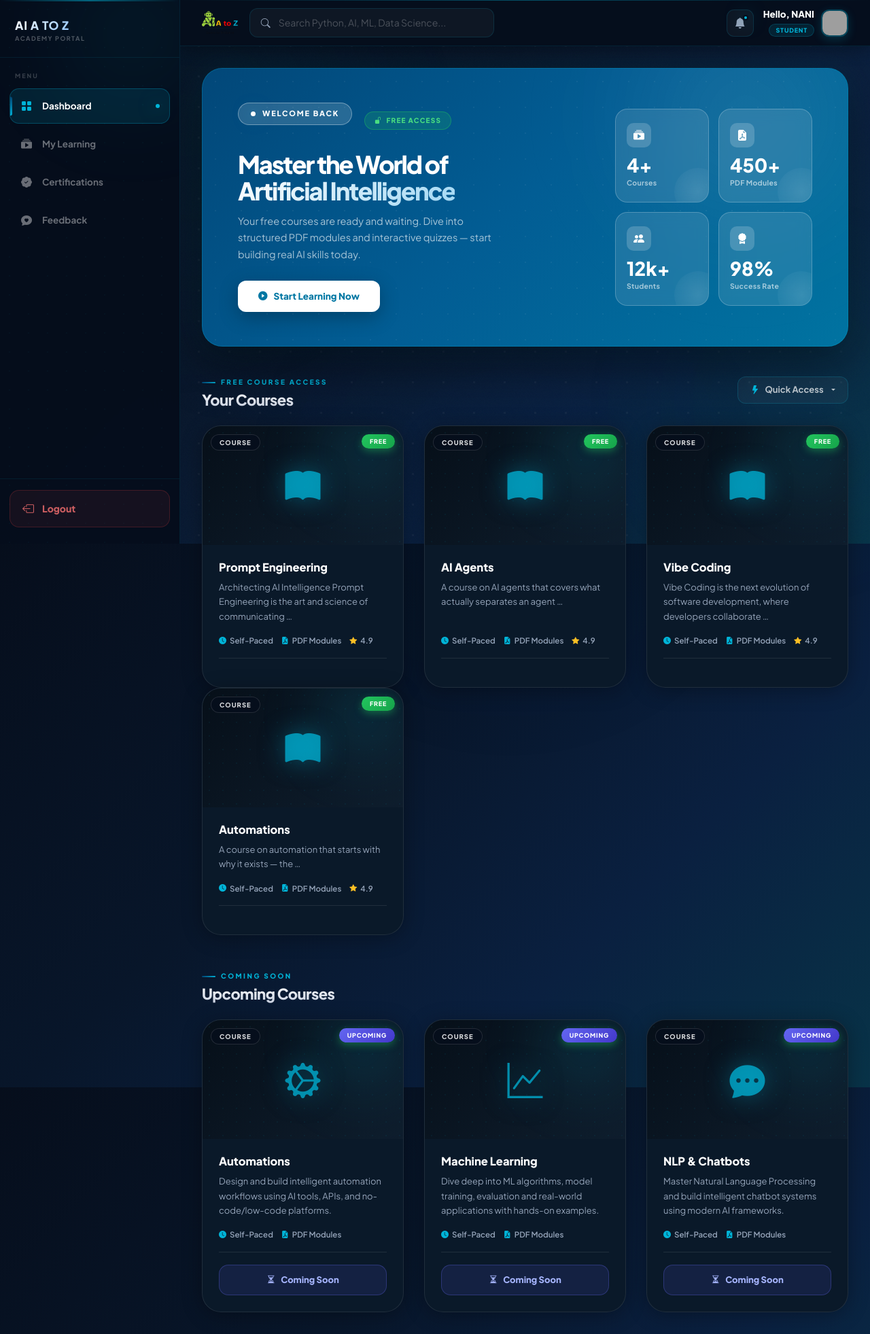
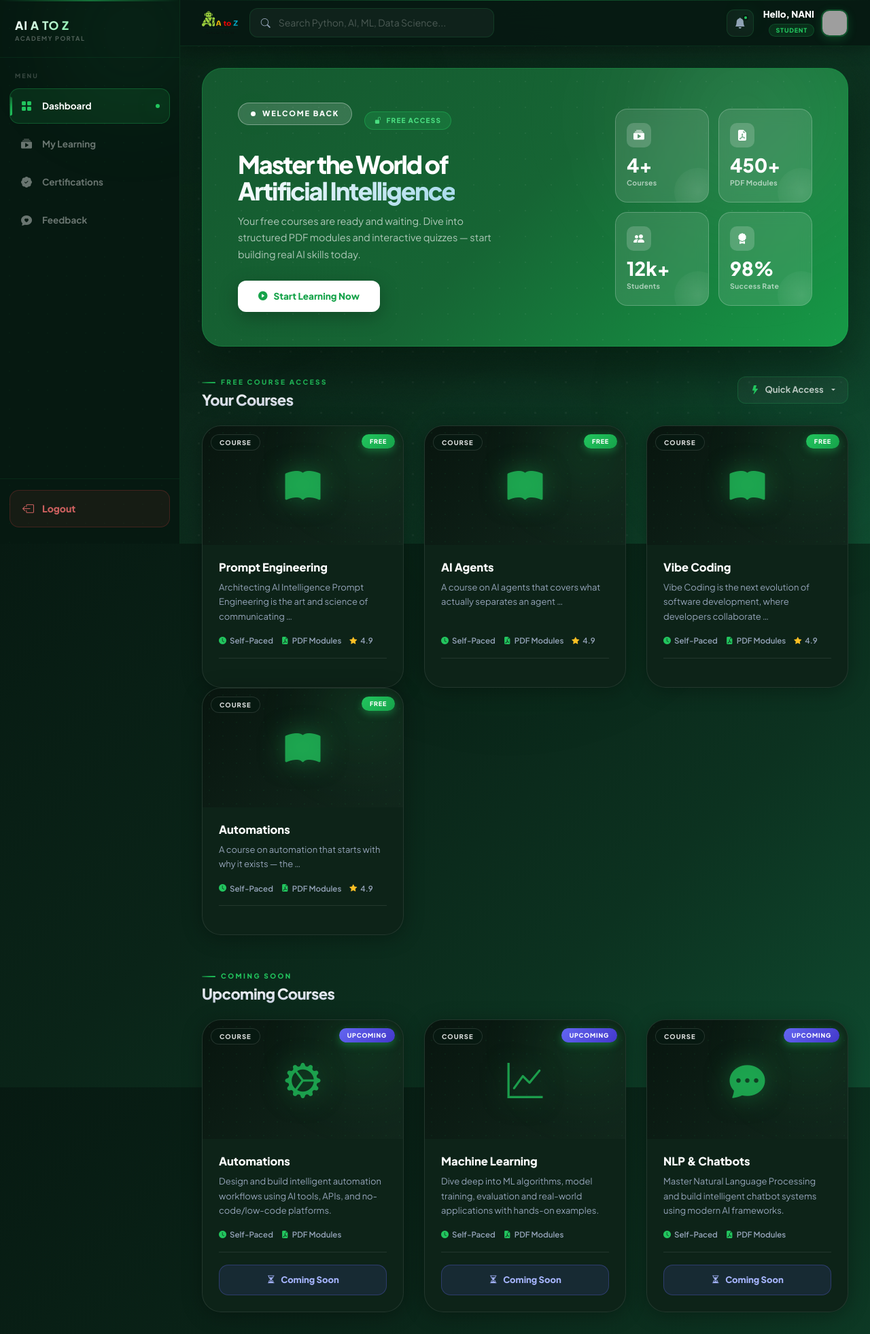
Before and after one commit to abhiram423/aiatoz_elearning, a Django app: template assets/templates/user_templates/dashboard.html in a window 1280 px wide. Shown: the whole page at 68% size. Run offline with Django 5.2, Linux system fonts and the light colour scheme; the template is opened without the code that fills it: values that come from a table or form of the project are taken from there, others are empty; data comes from the database, SQL or seed files in the repository; some libraries are stand-ins or nearby versions; grey boxes are pictures that could not be loaded.

Commit message:
added all blue to green in user , main

```diff
--- a/assets/templates/user_templates/dashboard.html
+++ b/assets/templates/user_templates/dashboard.html
@@ -14,16 +14,16 @@
 
     <style>
         :root {
-            --bg-deep:       #060e1c;
-            --bg-deep2:      #08162a;
-            --card-surface:  #0a1929;
-            --cse-teal:      #00b4d8;
-            --cse-blue:      #0077a3;
-            --cse-navy:      #023e6d;
+            --bg-deep:       #071a12;
+            --bg-deep2:      #0a2418;
+            --card-surface:  #0d2318;
+            --cse-teal:      #22c55e;
+            --cse-blue:      #16a34a;
+            --cse-navy:      #14532d;
             --cse-border:    rgba(255,255,255,0.09);
             --text-main:     #ffffff;
             --text-dim:      #94a3b8;
-            --grad-teal:     linear-gradient(135deg, #023e6d 0%, #0077a3 50%, #00b4d8 100%);
+            --grad-teal:     linear-gradient(135deg, #14532d 0%, #16a34a 50%, #22c55e 100%);
             --sidebar-w:     265px;
             --transition:    all .35s cubic-bezier(.16,1,.3,1);
         }
@@ -32,14 +32,14 @@
         html { scroll-behavior:smooth; }
         body {
             font-family:'Plus Jakarta Sans',sans-serif;
-            background:linear-gradient(135deg,#060e1c 0%,#08162a 40%,#0a2040 70%,#083348 100%) fixed;
+            background:linear-gradient(135deg,#071a12 0%,#0a2418 40%,#0c3220 70%,#0f4a2f 100%) fixed;
             background-attachment:fixed;
             color:var(--text-main);
             margin:0; overflow-x:hidden;
         }
 
         @keyframes fadeInUp    { from{opacity:0;transform:translateY(20px)} to{opacity:1;transform:translateY(0)} }
-        @keyframes pulseGlow   { 0%,100%{box-shadow:0 0 12px rgba(0,180,216,0.4)} 50%{box-shadow:0 0 28px rgba(0,180,216,0.7)} }
+        @keyframes pulseGlow   { 0%,100%{box-shadow:0 0 12px rgba(34,197,94,0.4)} 50%{box-shadow:0 0 28px rgba(34,197,94,0.7)} }
         @keyframes floatGlow   { from{transform:translate(0,0) scale(1)} to{transform:translate(100px,150px) scale(1.2)} }
         @keyframes floatIn     { from{opacity:0;transform:translateY(24px)} to{opacity:1;transform:translateY(0)} }
         @keyframes gradientShift { 0%{background-position:0% 50%} 50%{background-position:100% 50%} 100%{background-position:0% 50%} }
@@ -58,13 +58,13 @@
         }
         .glow-orb {
             position:absolute; border-radius:50%;
-            background:radial-gradient(circle,rgba(0,180,216,0.18) 0%,transparent 75%);
+            background:radial-gradient(circle,rgba(34,197,94,0.18) 0%,transparent 75%);
             filter:blur(100px); opacity:0.28;
             animation:floatGlow 20s infinite alternate ease-in-out;
         }
         .glow-orb-blue {
             position:absolute; border-radius:50%;
-            background:radial-gradient(circle,rgba(0,119,163,0.2) 0%,transparent 75%);
+            background:radial-gradient(circle,rgba(22,163,74,0.2) 0%,transparent 75%);
             filter:blur(120px); opacity:0.2;
             animation:floatGlow 28s infinite alternate-reverse ease-in-out;
         }
@@ -75,27 +75,27 @@
         .sidebar {
             width:var(--sidebar-w);
             height:100vh;
-            background:rgba(6,14,28,0.98);
+            background:rgba(7,26,18,0.98);
             position:fixed; left:0; top:0;
             display:flex; flex-direction:column;
             z-index:1100;
-            border-right:1px solid rgba(0,180,216,0.12);
+            border-right:1px solid rgba(34,197,94,0.12);
             transition:var(--transition);
             overflow:hidden;
             backdrop-filter:blur(20px);
         }
         .sidebar::before {
             content:''; position:absolute; inset:0;
-            background-image:radial-gradient(rgba(0,180,216,0.03) 1.5px,transparent 1.5px);
+            background-image:radial-gradient(rgba(34,197,94,0.03) 1.5px,transparent 1.5px);
             background-size:28px 28px; pointer-events:none;
         }
         .sidebar::after {
             content:''; position:absolute; top:0; left:0; right:0; height:2px;
-            background:linear-gradient(90deg,transparent,#00b4d8,transparent); opacity:0.5;
+            background:linear-gradient(90deg,transparent,#22c55e,transparent); opacity:0.5;
         }
         .sidebar-orb {
             position:absolute; width:300px; height:300px; top:-100px; right:-80px;
-            background:radial-gradient(circle,rgba(0,180,216,0.13) 0%,transparent 65%);
+            background:radial-gradient(circle,rgba(34,197,94,0.13) 0%,transparent 65%);
             filter:blur(70px); border-radius:50%; pointer-events:none;
         }
 
@@ -103,7 +103,7 @@
         .sb-brand {
             padding:26px 22px 20px;
             display:flex; align-items:center; gap:13px;
-            border-bottom:1px solid rgba(0,180,216,0.1);
+            border-bottom:1px solid rgba(34,197,94,0.1);
             position:relative; z-index:1; flex-shrink:0;
         }
         .sb-brand-icon {
@@ -111,13 +111,13 @@
             background:var(--grad-teal);
             display:flex; align-items:center; justify-content:center;
             color:#fff; font-size:20px;
-            box-shadow:0 8px 24px rgba(0,180,216,0.4); flex-shrink:0;
+            box-shadow:0 8px 24px rgba(34,197,94,0.4); flex-shrink:0;
             animation:pulseGlow 3s ease-in-out infinite;
         }
         .sb-brand-text {
             font-size:17px; font-weight:900;
             letter-spacing:.8px; text-decoration:none; text-transform:uppercase; line-height:1.1;
-            background:linear-gradient(135deg,#fff 0%,#93c5fd 100%);
+            background:linear-gradient(135deg,#fff 0%,#86efac 100%);
             -webkit-background-clip:text; -webkit-text-fill-color:transparent; background-clip:text;
         }
         .sb-brand-sub {
@@ -128,7 +128,7 @@
         /* Nav */
         .sb-nav { padding:20px 14px 10px; flex:1; overflow-y:auto; position:relative; z-index:1; }
         .sb-nav::-webkit-scrollbar { width:3px; }
-        .sb-nav::-webkit-scrollbar-thumb { background:rgba(0,180,216,0.25); border-radius:3px; }
+        .sb-nav::-webkit-scrollbar-thumb { background:rgba(34,197,94,0.25); border-radius:3px; }
 
         .sb-label {
             font-size:9px; font-weight:800; letter-spacing:2px;
@@ -144,9 +144,9 @@
             margin-bottom:4px; position:relative; border:1px solid transparent;
         }
         .sb-link i { font-size:16px; width:20px; text-align:center; flex-shrink:0; transition:.3s; }
-        .sb-link:hover { background:rgba(0,180,216,0.06); color:rgba(255,255,255,0.85); border-color:rgba(0,180,216,0.12); }
+        .sb-link:hover { background:rgba(34,197,94,0.06); color:rgba(255,255,255,0.85); border-color:rgba(34,197,94,0.12); }
         .sb-link:hover i { color:var(--cse-teal); }
-        .sb-link.active { background:rgba(0,180,216,0.12); color:#fff; border-color:rgba(0,180,216,0.28); }
+        .sb-link.active { background:rgba(34,197,94,0.12); color:#fff; border-color:rgba(34,197,94,0.28); }
         .sb-link.active i { color:var(--cse-teal); }
         .sb-link.active::before {
             content:''; position:absolute; left:0; top:50%; transform:translateY(-50%);
@@ -154,7 +154,7 @@
         }
         .sb-dot {
             width:6px; height:6px; border-radius:50%;
-            background:var(--cse-teal); box-shadow:0 0 8px rgba(0,180,216,0.8);
+            background:var(--cse-teal); box-shadow:0 0 8px rgba(34,197,94,0.8);
             margin-left:auto; flex-shrink:0; animation:pulseGlow 2s infinite;
         }
 
@@ -162,7 +162,7 @@
         .sb-bottom {
             padding:16px 14px 24px;
             position:relative; z-index:1; flex-shrink:0;
-            border-top:1px solid rgba(0,180,216,0.1);
+            border-top:1px solid rgba(34,197,94,0.1);
         }
         .sb-logout {
             display:flex; align-items:center; gap:12px;
@@ -189,8 +189,8 @@
 
         /* ── TOP BAR ── */
         .topbar {
-            background:rgba(6,14,28,0.95);
-            border-bottom:1px solid rgba(0,180,216,0.12);
+            background:rgba(7,26,18,0.95);
+            border-bottom:1px solid rgba(34,197,94,0.12);
             padding:0 32px; height:68px;
             display:flex; align-items:center; justify-content:space-between;
             position:sticky; top:0; z-index:900;
@@ -199,21 +199,21 @@
         }
         .topbar::before {
             content:''; position:absolute; top:0; left:0; right:0; height:1px;
-            background:linear-gradient(90deg,transparent,rgba(0,180,216,0.4),transparent);
+            background:linear-gradient(90deg,transparent,rgba(34,197,94,0.4),transparent);
         }
         .topbar-left { display:flex; align-items:center; gap:16px; }
         .sb-toggle {
             display:none; background:none; border:none; padding:8px;
             border-radius:10px; color:var(--text-dim); cursor:pointer; font-size:20px; transition:.25s;
         }
-        .sb-toggle:hover { background:rgba(0,180,216,0.08); color:var(--cse-teal); }
+        .sb-toggle:hover { background:rgba(34,197,94,0.08); color:var(--cse-teal); }
         .topbar-search {
             display:flex; align-items:center; gap:10px;
             background:rgba(255,255,255,0.04);
-            border:1.5px solid rgba(0,180,216,0.15);
+            border:1.5px solid rgba(34,197,94,0.15);
             border-radius:12px; padding:9px 16px; width:360px; transition:.3s;
         }
-        .topbar-search:focus-within { border-color:var(--cse-teal); box-shadow:0 0 0 3px rgba(0,180,216,0.1); background:rgba(0,180,216,0.05); }
+        .topbar-search:focus-within { border-color:var(--cse-teal); box-shadow:0 0 0 3px rgba(34,197,94,0.1); background:rgba(34,197,94,0.05); }
         .topbar-search i { color:var(--text-dim); font-size:14px; flex-shrink:0; }
         .topbar-search input {
             border:none; outline:none; background:transparent;
@@ -223,7 +223,7 @@
         .topbar-right { display:flex; align-items:center; gap:14px; }
         .topbar-notif {
             width:40px; height:40px; border-radius:11px;
-            background:rgba(255,255,255,0.04); border:1.5px solid rgba(0,180,216,0.15);
+            background:rgba(255,255,255,0.04); border:1.5px solid rgba(34,197,94,0.15);
             display:flex; align-items:center; justify-content:center;
             color:var(--text-dim); font-size:16px; cursor:pointer; transition:.3s; position:relative;
         }
@@ -237,13 +237,13 @@
         .topbar-user-name { font-size:13.5px; font-weight:800; color:#fff; line-height:1.25; }
         .topbar-user-role {
             display:inline-flex; font-size:9px; font-weight:800;
-            background:rgba(0,180,216,0.12); color:var(--cse-teal);
+            background:rgba(34,197,94,0.12); color:var(--cse-teal);
             padding:2px 9px; border-radius:100px; letter-spacing:.8px;
-            border:1px solid rgba(0,180,216,0.2);
+            border:1px solid rgba(34,197,94,0.2);
         }
         .topbar-avatar {
             width:40px; height:40px; border-radius:12px; object-fit:cover;
-            border:2px solid rgba(0,180,216,0.35); box-shadow:0 4px 14px rgba(0,180,216,0.2);
+            border:2px solid rgba(34,197,94,0.35); box-shadow:0 4px 14px rgba(34,197,94,0.2);
         }
 
         /* ── PAGE CONTENT ── */
@@ -255,13 +255,13 @@
            Stats cards sit INSIDE the hero on the right side
         ══════════════════════════════════════════════════ */
         .hero-banner {
-            background:linear-gradient(135deg,#023e6d 0%,#025d94 35%,#0077a3 65%,#00b4d8 100%);
+            background:linear-gradient(135deg,#14532d 0%,#166534 35%,#16a34a 65%,#22c55e 100%);
             background-size:200% 200%;
             border-radius:30px; padding:50px 52px;
             position:relative; overflow:hidden; margin-bottom:36px;
-            border:1px solid rgba(0,180,216,0.25);
+            border:1px solid rgba(34,197,94,0.25);
             animation:fadeInUp .5s ease both, gradientShift 8s ease infinite;
-            box-shadow:0 24px 70px rgba(0,0,0,0.5),0 0 50px rgba(0,180,216,0.1);
+            box-shadow:0 24px 70px rgba(0,0,0,0.5),0 0 50px rgba(34,197,94,0.1);
         }
         .hero-banner::before {
             content:''; position:absolute; inset:0;
@@ -315,7 +315,7 @@
         }
         .hero-cta {
             display:inline-flex; align-items:center; gap:9px;
-            background:#fff; color:#0077a3;
+            background:#fff; color:#16a34a;
             font-family:'Plus Jakarta Sans',sans-serif; font-weight:800; font-size:13.5px;
             padding:13px 30px; border-radius:12px; text-decoration:none;
             box-shadow:0 8px 28px rgba(0,0,0,0.25);
@@ -324,10 +324,10 @@
         }
         .hero-cta::before {
             content:''; position:absolute; inset:0;
-            background:linear-gradient(120deg,transparent,rgba(0,180,216,0.12),transparent);
+            background:linear-gradient(120deg,transparent,rgba(34,197,94,0.12),transparent);
             transform:translateX(-100%); transition:.5s;
         }
-        .hero-cta:hover { transform:translateY(-3px); box-shadow:0 16px 40px rgba(0,0,0,0.3); color:#023e6d; }
+        .hero-cta:hover { transform:translateY(-3px); box-shadow:0 16px 40px rgba(0,0,0,0.3); color:#14532d; }
         .hero-cta:hover::before { transform:translateX(100%); }
 
         /* Right col — 4 stat cards grid inside hero */
@@ -384,7 +384,7 @@
         .sec-action {
             display:inline-flex; align-items:center; gap:7px;
             font-size:12.5px; font-weight:800; color:var(--cse-teal);
-            background:rgba(0,180,216,0.08); border:1.5px solid rgba(0,180,216,0.2);
+            background:rgba(34,197,94,0.08); border:1.5px solid rgba(34,197,94,0.2);
             padding:8px 18px; border-radius:100px; text-decoration:none; transition:.3s;
         }
         .sec-action:hover { background:var(--cse-teal); color:#fff; border-color:transparent; }
@@ -408,10 +408,10 @@
         }
         .course-card::after {
             content:''; position:absolute; inset:0;
-            background:linear-gradient(135deg,rgba(0,180,216,0.05),transparent 60%);
+            background:linear-gradient(135deg,rgba(34,197,94,0.05),transparent 60%);
             opacity:0; transition:.4s; border-radius:28px;
         }
-        .course-card:hover { border-color:rgba(0,180,216,0.4); transform:translateY(-14px) scale(1.02); box-shadow:0 40px 80px rgba(0,0,0,0.5),0 0 40px rgba(0,180,216,0.1); }
+        .course-card:hover { border-color:rgba(34,197,94,0.4); transform:translateY(-14px) scale(1.02); box-shadow:0 40px 80px rgba(0,0,0,0.5),0 0 40px rgba(34,197,94,0.1); }
         .course-card:hover::before { transform:scaleX(1); }
         .course-card:hover::after { opacity:1; }
 
@@ -422,17 +422,17 @@
         }
         .cc-thumb::before {
             content:''; position:absolute; inset:0;
-            background-image:radial-gradient(rgba(0,180,216,0.06) 1px,transparent 1px);
+            background-image:radial-gradient(rgba(34,197,94,0.06) 1px,transparent 1px);
             background-size:20px 20px;
         }
         .cc-thumb-orb {
             position:absolute; width:200px; height:200px; top:-60px; right:-40px;
-            background:radial-gradient(circle,rgba(0,180,216,0.2) 0%,transparent 65%);
+            background:radial-gradient(circle,rgba(34,197,94,0.2) 0%,transparent 65%);
             filter:blur(40px); border-radius:50%;
         }
         .cc-thumb-icon {
             font-size:52px;
-            filter:drop-shadow(0 0 18px rgba(0,180,216,0.5));
+            filter:drop-shadow(0 0 18px rgba(34,197,94,0.5));
             position:relative; z-index:1;
             transition:1s cubic-bezier(0.175,0.885,0.32,1.275);
         }
@@ -446,7 +446,7 @@
         }
         .cc-level-tag {
             position:absolute; top:12px; left:12px; z-index:3;
-            background:rgba(6,14,28,0.75); backdrop-filter:blur(8px);
+            background:rgba(7,26,18,0.75); backdrop-filter:blur(8px);
             border:1px solid rgba(255,255,255,0.12); color:rgba(255,255,255,0.85);
             font-size:9.5px; font-weight:800; letter-spacing:1px;
             text-transform:uppercase; padding:4px 12px; border-radius:100px;
@@ -469,7 +469,7 @@
             font-family:'Plus Jakarta Sans',sans-serif; font-weight:800; font-size:13.5px;
             padding:12px; border-radius:14px; text-decoration:none;
             transition:var(--transition); position:relative; overflow:hidden;
-            box-shadow:0 6px 20px rgba(0,180,216,0.3);
+            box-shadow:0 6px 20px rgba(34,197,94,0.3);
             border:none; width:100%; text-align:center;
         }
         .cc-btn::before {
@@ -477,30 +477,30 @@
             background:linear-gradient(120deg,transparent,rgba(255,255,255,0.15),transparent);
             transform:translateX(-100%); transition:.5s;
         }
-        .cc-btn:hover { transform:translateY(-3px); box-shadow:0 12px 35px rgba(0,180,216,0.5); color:#fff; }
+        .cc-btn:hover { transform:translateY(-3px); box-shadow:0 12px 35px rgba(34,197,94,0.5); color:#fff; }
         .cc-btn:hover::before { transform:translateX(100%); }
 
         /* Empty state */
         .empty-state {
             text-align:center; padding:70px 20px;
             background:rgba(255,255,255,0.02); border-radius:24px;
-            border:1.5px dashed rgba(0,180,216,0.2);
+            border:1.5px dashed rgba(34,197,94,0.2);
         }
-        .empty-icon { font-size:52px; color:rgba(0,180,216,0.3); margin-bottom:18px; }
+        .empty-icon { font-size:52px; color:rgba(34,197,94,0.3); margin-bottom:18px; }
         .empty-state h4 { font-size:18px; font-weight:800; color:#fff; margin-bottom:8px; }
         .empty-state p { font-size:14px; color:var(--text-dim); }
 
         /* Quick access dropdown */
         .qa-btn {
             display:inline-flex; align-items:center; gap:8px;
-            background:rgba(255,255,255,0.04); border:1.5px solid rgba(0,180,216,0.2);
+            background:rgba(255,255,255,0.04); border:1.5px solid rgba(34,197,94,0.2);
             color:rgba(255,255,255,0.7); font-family:'Plus Jakarta Sans',sans-serif;
             font-weight:700; font-size:13px; padding:9px 18px; border-radius:12px; cursor:pointer; transition:.3s;
         }
-        .qa-btn:hover { border-color:var(--cse-teal); color:var(--cse-teal); background:rgba(0,180,216,0.06); }
+        .qa-btn:hover { border-color:var(--cse-teal); color:var(--cse-teal); background:rgba(34,197,94,0.06); }
         .dropdown-menu {
             background:var(--card-surface) !important;
-            border:1px solid rgba(0,180,216,0.2) !important;
+            border:1px solid rgba(34,197,94,0.2) !important;
             border-top:3px solid var(--cse-teal) !important;
             border-radius:0 0 18px 18px !important;
             box-shadow:0 20px 50px rgba(0,0,0,0.5) !important;
@@ -511,7 +511,7 @@
             font-family:'Plus Jakarta Sans',sans-serif; font-weight:600 !important;
             font-size:13.5px !important; color:var(--text-dim) !important; transition:.2s !important;
         }
-        .dropdown-item:hover { background:rgba(0,180,216,0.08) !important; color:var(--cse-teal) !important; padding-left:18px !important; }
+        .dropdown-item:hover { background:rgba(34,197,94,0.08) !important; color:var(--cse-teal) !important; padding-left:18px !important; }
 
         /* Mobile overlay */
         .sb-overlay {
@@ -523,9 +523,9 @@
         /* Scrollbar */
         ::-webkit-scrollbar { width:6px; }
         ::-webkit-scrollbar-track { background:var(--bg-deep); }
-        ::-webkit-scrollbar-thumb { background:rgba(0,180,216,0.4); border-radius:6px; }
+        ::-webkit-scrollbar-thumb { background:rgba(34,197,94,0.4); border-radius:6px; }
         ::-webkit-scrollbar-thumb:hover { background:var(--cse-teal); }
-        ::selection { background:rgba(0,180,216,0.3); color:#fff; }
+        ::selection { background:rgba(34,197,94,0.3); color:#fff; }
 
         /* ── RESPONSIVE ── */
         @media(max-width:1200px) {
@@ -753,7 +753,7 @@
                     <div class="course-card">
                         <div class="cc-thumb">
                             <div class="cc-thumb-orb"></div>
-                            <i class="bi bi-book-fill cc-thumb-icon" style="color:rgba(0,180,216,0.75);"></i>
+                            <i class="bi bi-book-fill cc-thumb-icon" style="color:rgba(34,197,94,0.75);"></i>
                             <span class="cc-badge">Free</span>
                             <span class="cc-level-tag">Course</span>
                         </div>
@@ -792,7 +792,7 @@
                     <div class="course-card" style="opacity:0.7;pointer-events:none;">
                         <div class="cc-thumb">
                             <div class="cc-thumb-orb"></div>
-                            <i class="bi bi-gear-wide-connected cc-thumb-icon" style="color:rgba(0,180,216,0.75);"></i>
+                            <i class="bi bi-gear-wide-connected cc-thumb-icon" style="color:rgba(34,197,94,0.75);"></i>
                             <span class="cc-badge" style="background:linear-gradient(135deg,#6366f1,#4338ca);">Upcoming</span>
                             <span class="cc-level-tag">Course</span>
                         </div>
@@ -814,7 +814,7 @@
                     <div class="course-card" style="opacity:0.7;pointer-events:none;">
                         <div class="cc-thumb">
                             <div class="cc-thumb-orb"></div>
-                            <i class="bi bi-graph-up cc-thumb-icon" style="color:rgba(0,180,216,0.75);"></i>
+                            <i class="bi bi-graph-up cc-thumb-icon" style="color:rgba(34,197,94,0.75);"></i>
                             <span class="cc-badge" style="background:linear-gradient(135deg,#6366f1,#4338ca);">Upcoming</span>
                             <span class="cc-level-tag">Course</span>
                         </div>
@@ -836,7 +836,7 @@
                     <div class="course-card" style="opacity:0.7;pointer-events:none;">
                         <div class="cc-thumb">
                             <div class="cc-thumb-orb"></div>
-                            <i class="bi bi-chat-dots-fill cc-thumb-icon" style="color:rgba(0,180,216,0.75);"></i>
+                            <i class="bi bi-chat-dots-fill cc-thumb-icon" style="color:rgba(34,197,94,0.75);"></i>
                             <span class="cc-badge" style="background:linear-gradient(135deg,#6366f1,#4338ca);">Upcoming</span>
                             <span class="cc-level-tag">Course</span>
                         </div>
```
Also changed, not shown: assets/templates/main_templates/forget_pw.html (+28 -18 lines), assets/templates/main_templates/reset_pw.html (+23 -14 lines), assets/templates/user_templates/feedback.html (+42 -42 lines), assets/templates/user_templates/user_courses_list.html (+49 -49 lines).
